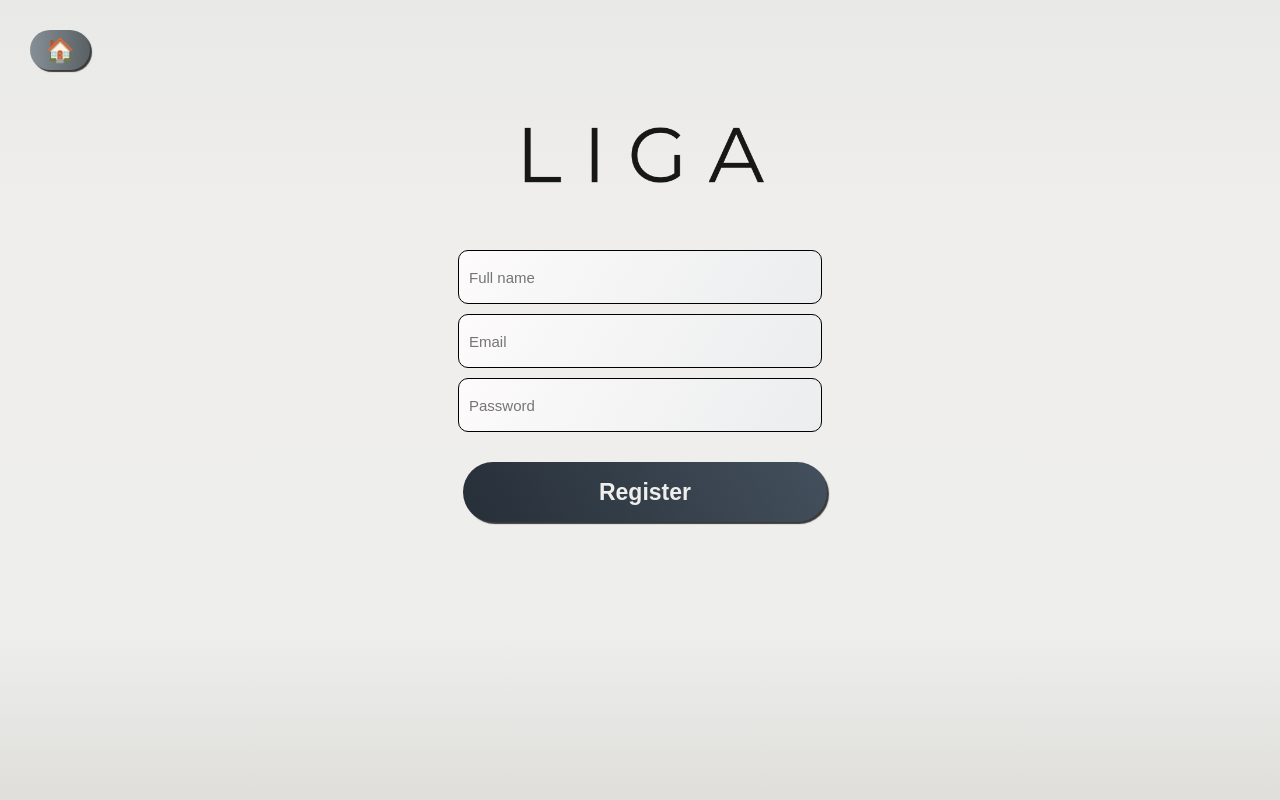
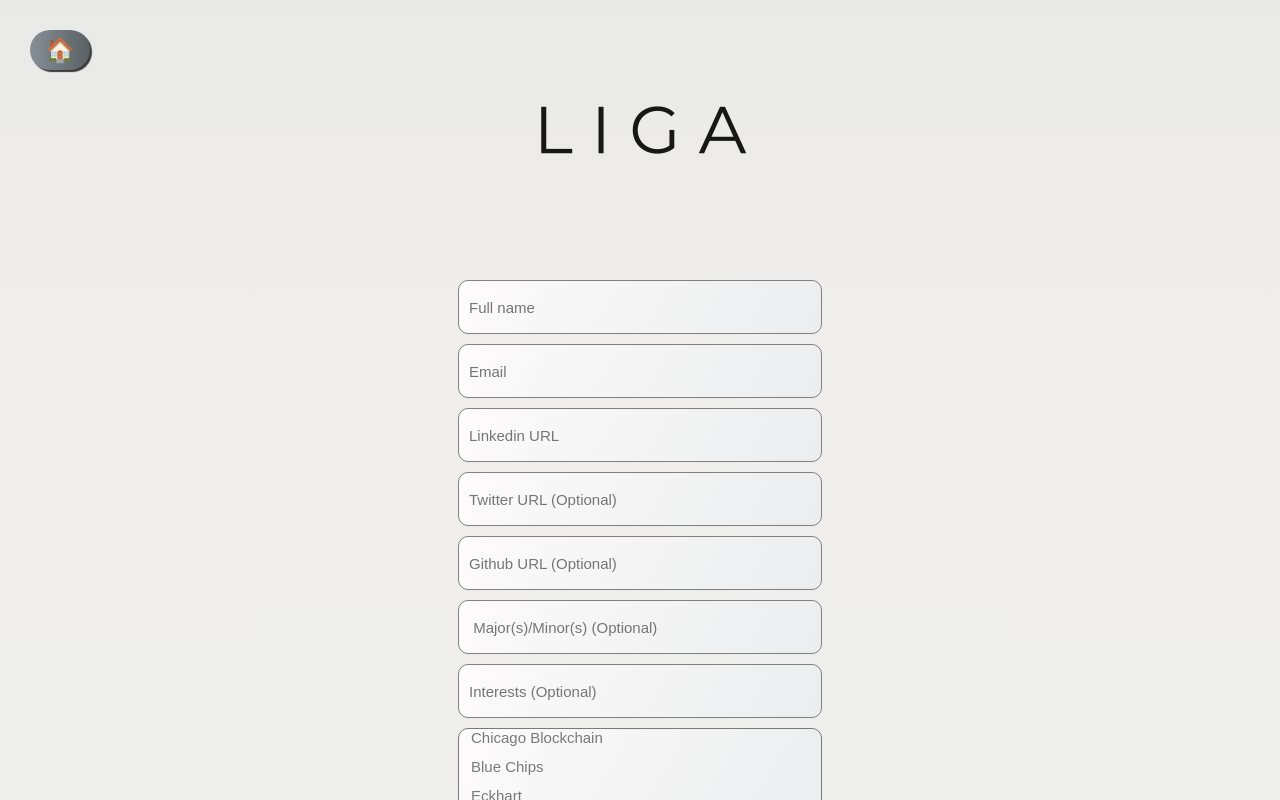
Before and after one commit to technoabsurdist/LIGA, a React (Create React App) app: page / in a window 1280 px wide. Both pictures are taken after a click on the button "Register". Shown: the top 800 px of the page. Built offline with nearby package versions, Linux system fonts and the light colour scheme; no server answers.

Commit message:
added registration info

```diff
--- a/src/components/Login/Login.css
+++ b/src/components/Login/Login.css
@@ -5,7 +5,7 @@
     margin-left: auto;
     margin-right: auto;
     padding-top: 0px;
-    padding-bottom: 370px;
+    padding-bottom: 320px;
     background-image: linear-gradient(to top, #d5d4d0 0%, #d5d4d0 1%, #eeeeec 31%, #efeeec 75%, #e9e9e7 100%);
 }
 
@@ -16,9 +16,9 @@ img {
 
 .login > img {
     object-fit: contain;
-    height: 350px;
+    height: 300px;
     margin-top: -20px;
-    margin-bottom: -80px;
+    margin-bottom: 0px;
 }
 
 .login > form {
@@ -33,8 +33,36 @@ img {
     padding-left: 10px;
     margin-bottom: 10px;
     border-radius: 10px;
-    border: 0.5px solid;
+    border: 0.5px gray solid;
     background-image: linear-gradient(120deg, #fdfbfb 0%, #ebedee 100%);
+}
+
+#rsos-title {
+    font-size: 15px;
+    font-weight: bold;
+    color: #2f2f2f;
+    margin-bottom: 10px;
+}
+
+.item-rsos {
+    display: flex;
+    flex-direction: column;
+    margin-bottom: 10px;
+}
+.rsos {
+    width: 364px;
+    height: 100px;
+    font-size: 15px;
+    padding-left: 10px;
+    margin-bottom: 10px;
+    border-radius: 10px;
+    border: 0.8px solid;
+    background-image: linear-gradient(120deg, #fdfbfb 0%, #ebedee 100%);
+    color: rgb(121, 121, 121);
+}
+
+.rsos:focus {
+    background-image: linear-gradient(to top, lightgrey 0%, lightgrey 1%, #e0e0e0 26%, #efefef 48%, #d9d9d9 75%, #bcbcbc 100%);
 }
 
 .login > form > input:focus {
@@ -111,9 +139,17 @@ img {
 .login__register {
     cursor: pointer;
     font-weight: bold;
+    width: 100%;
+    font-size: 20px;
+    text-align: center;
     color: linear-gradient(to bottom, #323232 0%, #3F3F3F 40%, #1C1C1C 150%), linear-gradient(to top, rgba(255,255,255,0.40) 0%, rgba(0,0,0,0.25) 200%);
     background-blend-mode: multiply;
 }
+
+.login__register:hover {
+    color: rgb(97, 97, 97);
+}
+
 
 .login > p {
     margin-top: 20px;
--- a/src/components/Login/Login.js
+++ b/src/components/Login/Login.js
@@ -13,12 +13,19 @@ export default function Login() {
   const [password, setPassword] = useState("");
   const [isSignInClicked,setIsSignInClicked] = useState(false);
   const [isRegisterClicked, setIsRegisterClicked] = useState(false);
+  const [linkedinURL, setLinkedinURL] = useState("");
+  const [twitterURL, setTwitterURL] = useState("");
+  const [ghURL, setGhURL] = useState("");
+  const [rsoList, setRsoList] = useState([]);
+  const [major, setMajor] = useState("");
+  const [interests, setInterests] = useState("");
 
   const dispatch = useDispatch();
     const navigate = useNavigate();
 
   const loginToApp = (e) => {
     e.preventDefault();
+
     auth
       .signInWithEmailAndPassword(email, password)
       .then((userAuth) => {
@@ -26,14 +33,16 @@ export default function Login() {
           login({
             email: userAuth.user.email,
             uid: userAuth.user.uid,
-            displayName: userAuth.user.displayName,
+            // displayName: userAuth.user.displayName,
+            // displayLinkedinURL: userAuth.user.displayLinkedinURL,
+            // displayTwitterURL: userAuth.user.displayTwitterURL
           })
         );
       })
       .catch((error) => alert(error));
   };
 
-   const register = () => {
+  const register = () => {
     if (!name) {
       return alert("A full name is required to register.");
     }
@@ -43,6 +52,13 @@ export default function Login() {
         userAuth.user
           .updateProfile({
             displayName: name,
+            displayLinkedinURL: linkedinURL,
+            displayTwitterURL: twitterURL,
+            displayGhURL: ghURL,
+            displayRSOList: rsoList,
+            displayMajors: major,
+            displayInterests: interests
+
           })
           .then(() => {
             dispatch(
@@ -50,6 +66,12 @@ export default function Login() {
                 email: userAuth.user.email,
                 uid: userAuth.user.uid,
                 displayName: name,
+                displayLinkedinURL: linkedinURL,
+                displayTwitterURL: twitterURL,
+                displayGhURL: ghURL,
+                displayRSOList: rsoList,
+                displayMajors: major,
+                displayInterests: interests
               })
             );
           });
@@ -93,9 +115,9 @@ export default function Login() {
           type="password"
         />
 
-        <button type="submit" onClick={loginToApp}>
+        <span className="login__register" onClick={loginToApp}>
           Sign In
-        </button>
+        </span>
         </form>}
 
         {isRegisterClicked && <form>
@@ -114,20 +136,77 @@ export default function Login() {
             type="email"
           />
 
-         <input
+          <input
+            value={linkedinURL}
+            onChange={(e) => setLinkedinURL(e.target.value)}
+            placeholder="Linkedin URL"
+            type="linkedin"
+          />
+
+          <input
+            value={twitterURL}
+            onChange={(e) => setTwitterURL(e.target.value)}
+            placeholder="Twitter URL (Optional)"
+            type="twitter"
+          />
+
+          <input
+            value={ghURL}
+            onChange={(e) => setGhURL(e.target.value)}
+            placeholder="Github URL (Optional)"
+            type="github"
+          />
+
+          <input
+            value={major}
+            onChange={(e) => setMajor(e.target.value)}
+            placeholder=" Major(s)/Minor(s) (Optional)"
+            type="major"
+          />
+
+          <input
+            value={interests}
+            onChange={(e) => setInterests(e.target.value)}
+            placeholder="Interests (Optional)"
+            type="interests"
+          />
+
+          <select name="rsos" className="rsos" multiple>
+            <option value="blockchain" onClick={(e) => setRsoList(oldArray => [...oldArray, e.target.value])}
+              className="item-rsos">Chicago Blockchain</option>
+
+            <option value="bluechips" onClick={(e) => setRsoList(oldArray => [...oldArray, e.target.value])}
+              className="item-rsos">Blue Chips</option>
+
+            <option value="eckhart" onClick={(e) => setRsoList(oldArray => [...oldArray, e.target.value])}
+              className="item-rsos">Eckhart</option>
+
+            <option value="maroon" onClick={(e) => setRsoList(oldArray => [...oldArray, e.target.value])}
+              className="item-rsos">Maroon Capital</option>
+
+            <option value="paragon" onClick={(e) => setRsoList(oldArray => [...oldArray, e.target.value])}
+              className="item-rsos">Paragon National Group</option>
+
+            <option value="pareto" onClick={(e) => setRsoList(oldArray => [...oldArray, e.target.value])}
+              className="item-rsos">Pareto Solutions</option>
+
+            <option value="pareto" onClick={(e) => setRsoList(oldArray => [...oldArray, e.target.value])}
+              className="item-rsos">AKPsi</option>
+
+          </select>
+
+          <input
             value={password}
             onChange={(e) => setPassword(e.target.value)}
             placeholder="Password"
             type="password"
           />
 
-          <button className="login__register" onClick={register}>
+          <span className="login__register" onClick={register}>
             Register
-          </button>
-
+          </span>
           </form>}
 
-        {/* Show buttons if botn not clicked */}
         {!isSignInClicked && !isRegisterClicked && <form>
         <button type="submit" onClick={onSubmitClickHandler}>
           Sign In
@@ -136,15 +215,6 @@ export default function Login() {
           Register
         </button>
       </form>}
-      <footer>
-      <h4 id="my_footer">
-        {/* by{" "} */}
-        {/* <a href="https://twitter.com/technoabsurdist"> */}
-          {/* {" "} */}
-          {/* @technoabsurdist */}
-        {/* </a>{" "} */}
-      </h4>
-      </footer>
    </div>
   );
 }
--- a/src/components/Sidebar/Sidebar.js
+++ b/src/components/Sidebar/Sidebar.js
@@ -26,12 +26,14 @@ export default function Sidebar() {
 
             <div className="sidebar__bottom">
                 <h4>Profile Information</h4>
-                {recentItem('Resume: ')}
-                {recentItem('Interests: ')}
-                {recentItem('LinkedIn: ')}
-                {recentItem('Twitter: ')}
-                {recentItem('Github: ')}
-                {recentItem('Major(s)/Minor: ')}
+                {/* TODO: Add resume information */}
+                {user.displayResume && recentItem('Resume: ')}
+                {user.displayRSOList && recentItem('RSOs: ' + user.displayRSOList)}
+                {user.displayMajors && recentItem('Major(s)/Minor(s):  + user.displayMajors')}
+                {user.displayInterests && recentItem('Interests: ') + user.displayInterests}
+                {user.displayLinkedinURL && recentItem('Linkedin: ' + user.displayLinkedinURL)}
+                {user.displayTwitterURL && recentItem('Twitter: ' + user.displayTwitterURL)}
+                {user.displayGhURL && recentItem('Github: ' + user.displayGhURL)}
             </div>
         </div>
     )
```
Also changed, not shown: 1 other file (tests, documents, lock files or other folders).
